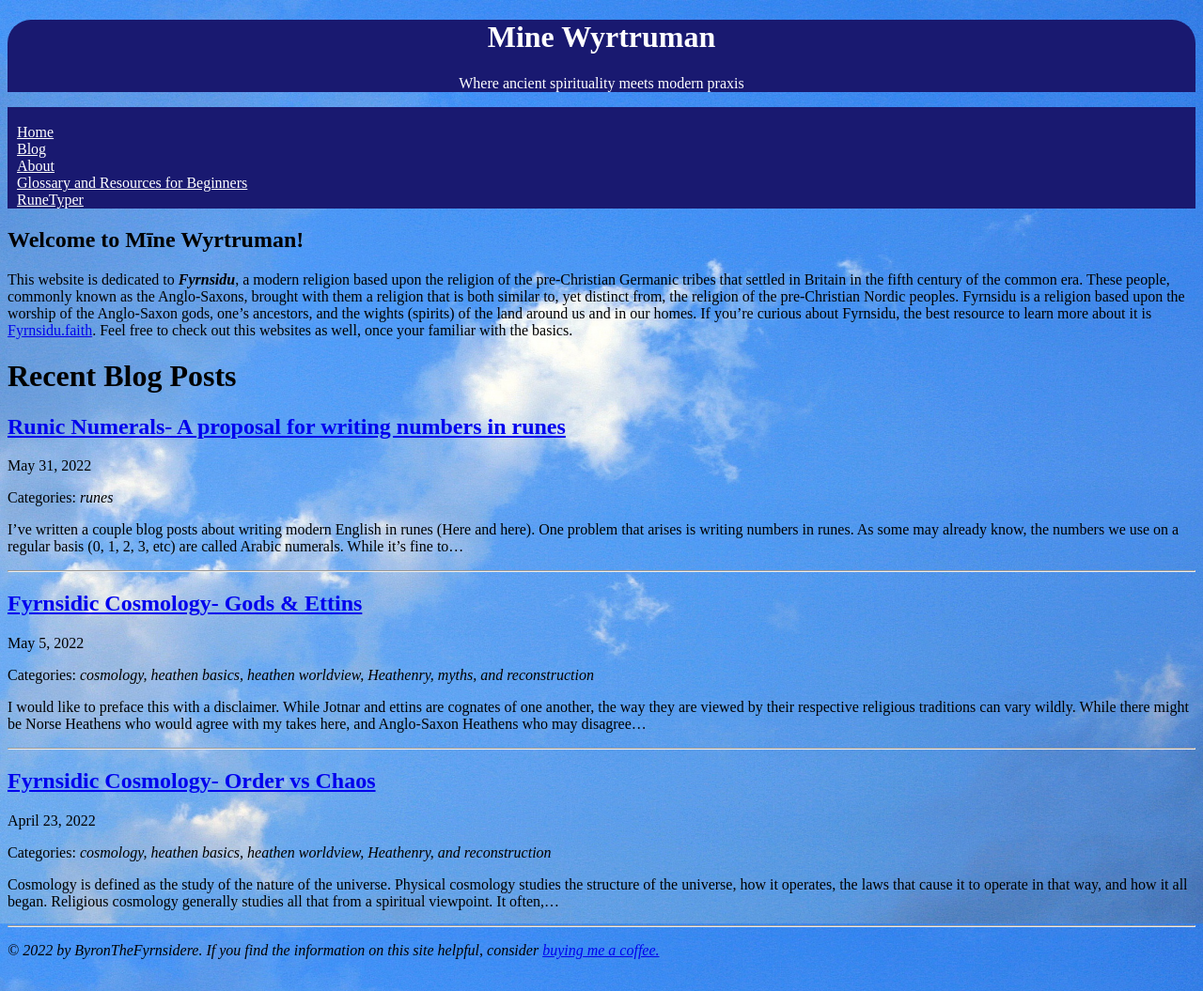
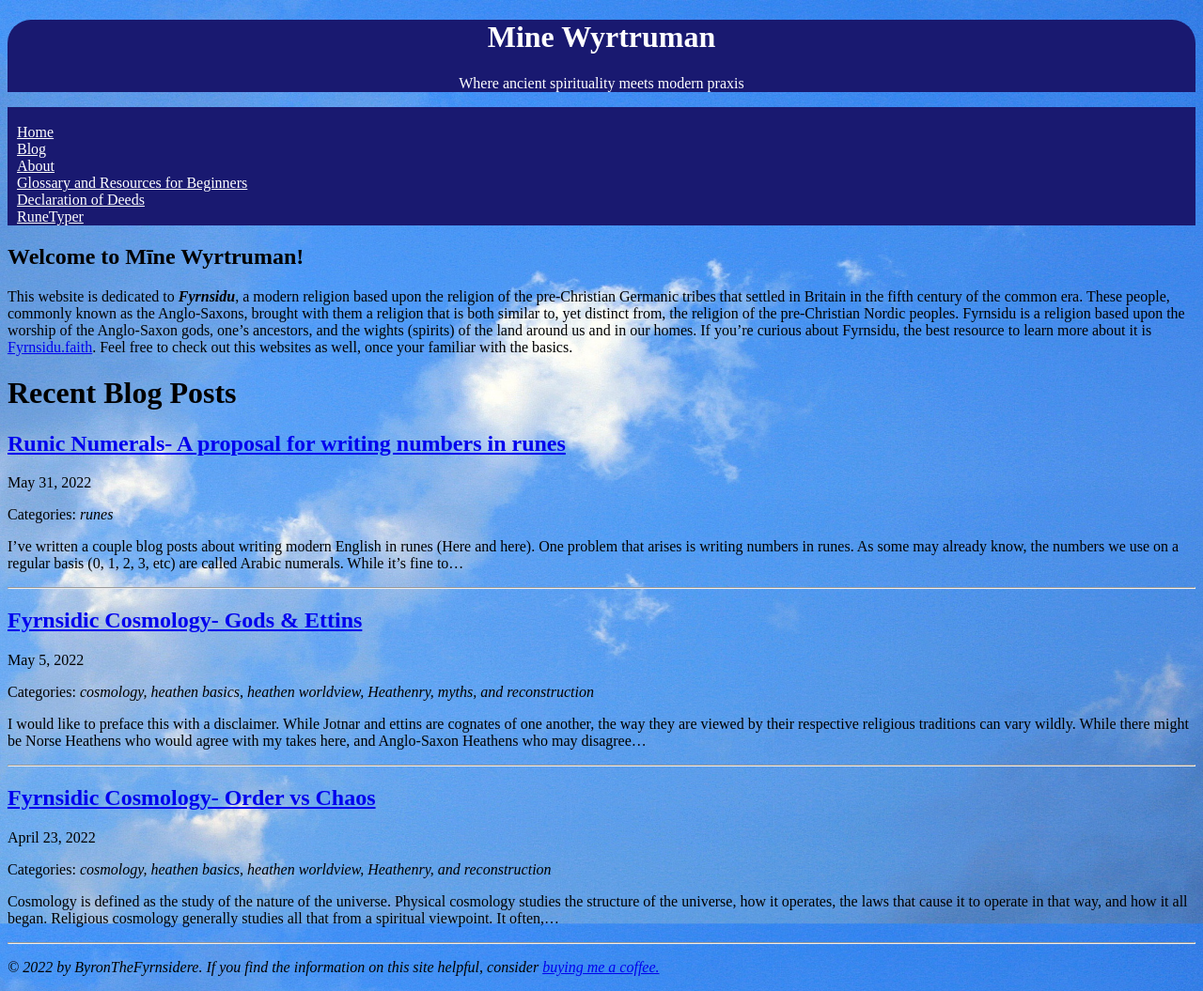
Before and after one commit to byronpendason/byronpendason.github.io, a Jekyll site: the page built from index.md, in a window 1280 px wide. Shown: the whole page at 94% size. Built offline with Jekyll 4.4.1, drawn with Linux system fonts in a browser that asks for light colours; our own code applies the rules of GitHub Pages for plain Markdown files; comment, search, counter and statistics services are not loaded.

Commit message:
Update _config.yml

```diff
--- a/_config.yml
+++ b/_config.yml
@@ -38,6 +38,8 @@ header_pages:
     url: /about
   - title: Glossary and Resources for Beginners
     url: /glossary
+  - title: Declaration of Deeds
+    url: /declaration-of-deeds
   - title: RuneTyper
     utl: /runetyper
 
```
